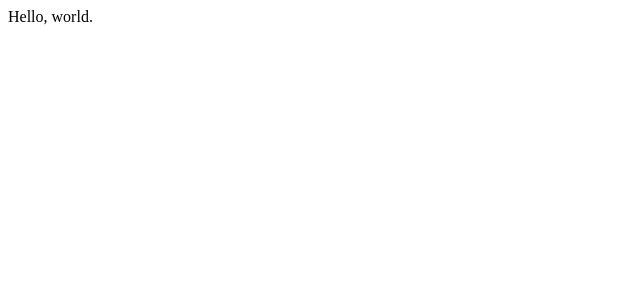
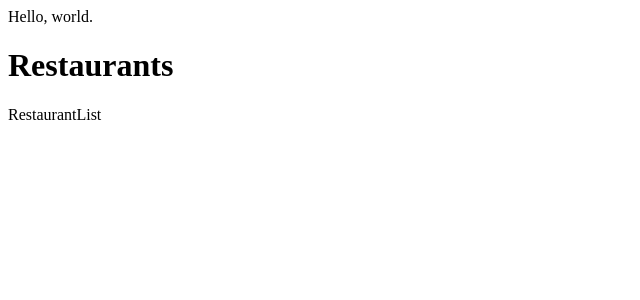
Before and after one commit to markoleht/testing, a React (Create React App) app: page / in a window 1280 px wide. Shown: the top 300 px of the page, without its empty margins (0-640 px from the left). Built offline with nearby package versions, Linux system fonts and the light colour scheme.

Commit message:
Add RestaurantScreen and RestaurantList

```diff
--- a/src/App.js
+++ b/src/App.js
@@ -1,3 +1,10 @@
-const App = () => <div>Hello, world.</div>;
+import RestaurantScreen from './components/RestaurantScreen';
+
+const App = () => (
+  <div>
+    Hello, world.
+    <RestaurantScreen />
+  </div>
+);
 
 export default App;
--- /dev/null
+++ b/src/components/RestaurantList.js
@@ -0,0 +1,3 @@
+export const RestaurantList = () => <div>RestaurantList</div>;
+
+export default RestaurantList;
--- /dev/null
+++ b/src/components/RestaurantScreen.js
@@ -0,0 +1,10 @@
+import RestaurantList from './RestaurantList';
+
+const RestaurantScreen = () => (
+  <div>
+    <h1>Restaurants</h1>
+    <RestaurantList />
+  </div>
+);
+
+export default RestaurantScreen;
```
